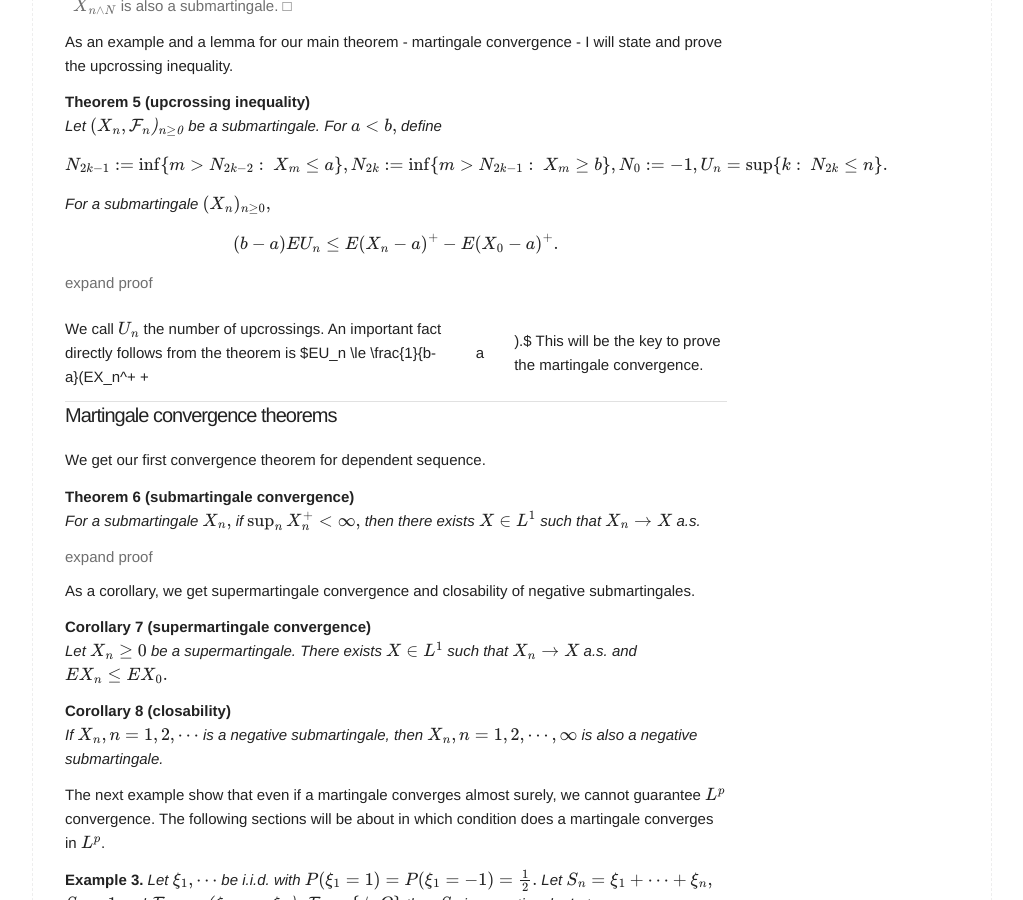
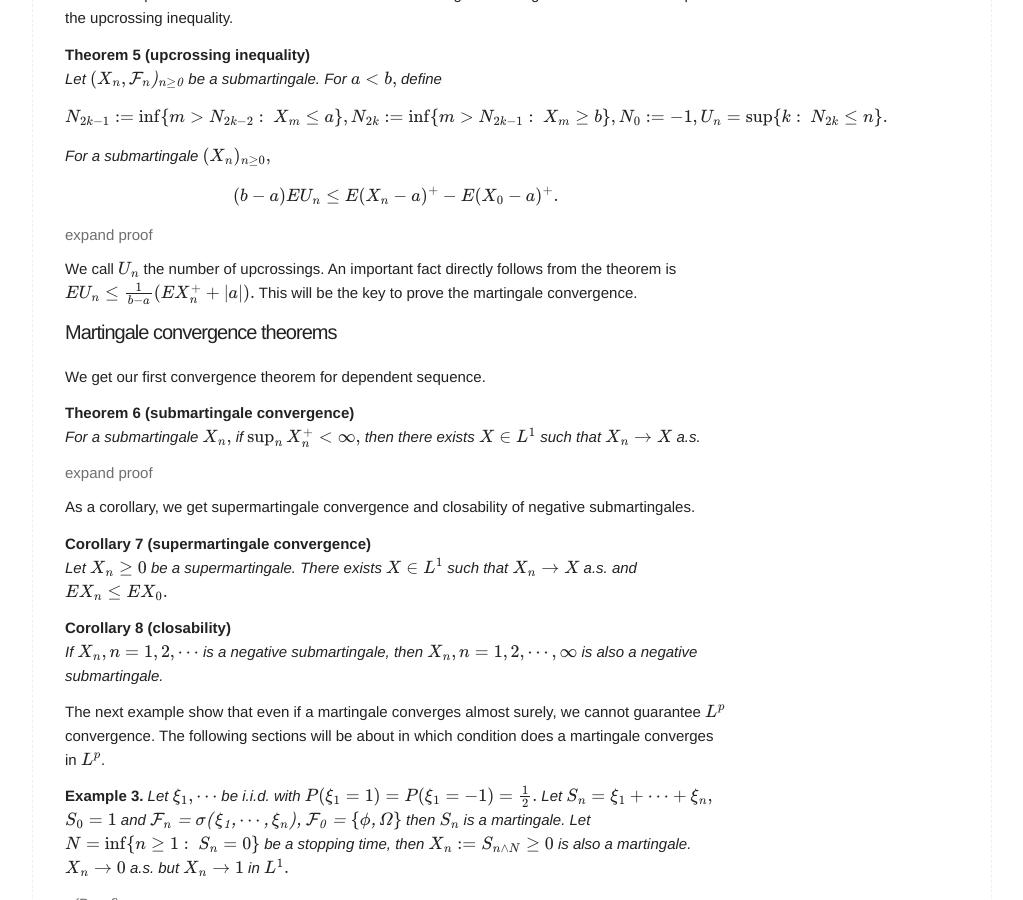
Before and after one commit to naturale0/naturale0.github.io, a Jekyll site: the page built from _posts/2020-12-27-PTE 4.2 martingales.md, in a window 1280 px wide and 900 px high, scrolled down 2462 px. Shown: the whole window, without its empty margins (128-1151 px from the left). Built offline with Jekyll 4.4.1, drawn with Linux system fonts in a browser that asks for light colours; formulas are drawn with MathJax 3; comment, search, counter and statistics services are not loaded; some of the changed text lies outside the part shown.

Commit message:
fix render

```diff
--- a/_posts/2020-12-27-PTE 4.2 martingales.md
+++ b/_posts/2020-12-27-PTE 4.2 martingales.md
@@ -19,7 +19,7 @@
 Let $(\cal{F}_n)_{n=1}^\infty$ be a sequence of sub $\sigma$-fields of $\cal{F},$ $(X_n)$ be a sequence of random variables with $X_n \in \cal{F}_n,$ $E|X_n|<\infty$ for all $n.$ $(X_n, \cal{F}_n)$ is a martingale if $E(X_{n+1}|\cal{F}_n) = X_n$ a.s., a submartingale if $E(X_{n+1}|\cal{F}_n) \ge X_n$ a.s., or a supermartingale if $E(X_{n+1}|\cal{F}_n) \le X_n$ a.s.
 </div>
 
-We say $X_n$ is adapted to $\cal{F}_n$ if $X_n \in \cal{F}_n$ for all $n.$ For simplicity instead of denoting $\cal{F}_n$ together, we could just say $X_n$ is a (sub/super)martingale if the adapted $\sigma$-fields are clear. If $X_n$ is a martingale, $\int_A X_{n+1} dP = \int_A X_n dP$ for all $A \in \cal{F}n,$ so trivially $EX_{n+1} = EX_n$ for all $n.$ $X_n$ is a martingale if and only if $X_n$ is both a submartingale and a supermartingale. In addition, if $X_n$ is a submartingale, then $-X_n$ is a supermartingale.
+We say $X_n$ is adapted to $\cal{F}\_n$ if $X_n \in \cal{F}\_n$ for all $n.$ For simplicity instead of denoting $\cal{F}\_n$ together, we could just say $X_n$ is a (sub/super)martingale if the adapted $\sigma$-fields are clear. If $X_n$ is a martingale, $\int_A X_{n+1} dP = \int_A X_n dP$ for all $A \in \cal{F}n,$ so trivially $EX_{n+1} = EX_n$ for all $n.$ $X_n$ is a martingale if and only if $X_n$ is both a submartingale and a supermartingale. In addition, if $X_n$ is a submartingale, then $-X_n$ is a supermartingale.
 
 The easiest but important examples are random walks and square martingales.
 
@@ -134,7 +134,7 @@
 </div>
 </details>
 
-We call $U_n$ the number of upcrossings. An important fact directly follows from the theorem is $EU_n \le \frac{1}{b-a}(EX_n^+ + |a|).$ This will be the key to prove the martingale convergence.
+We call $U_n$ the number of upcrossings. An important fact directly follows from the theorem is $EU_n \le \frac{1}{b-a}(EX_n^+ + \|a\|).$ This will be the key to prove the martingale convergence.
 
 ### Martingale convergence theorems
 
```
Also changed, not shown: 1 other file.
